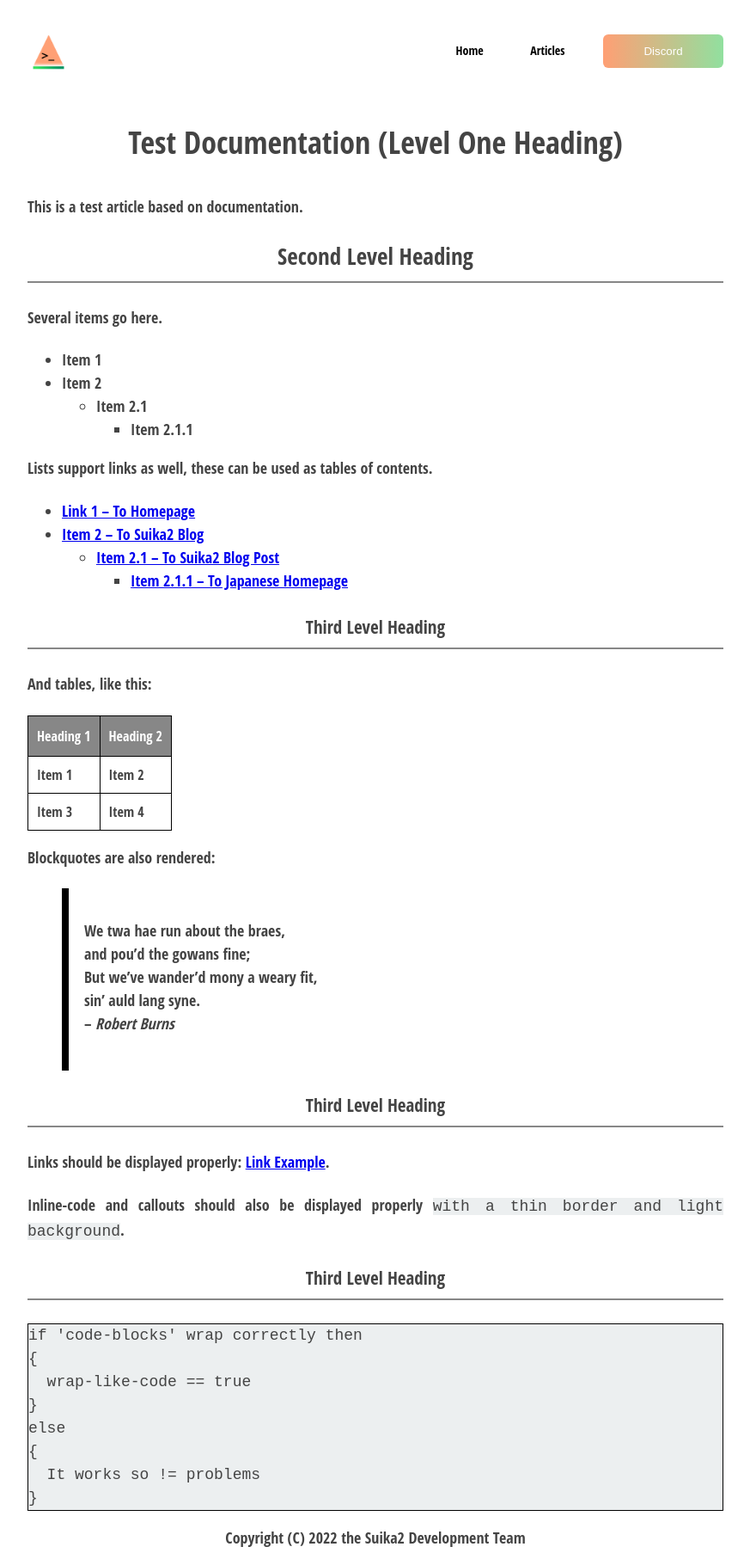
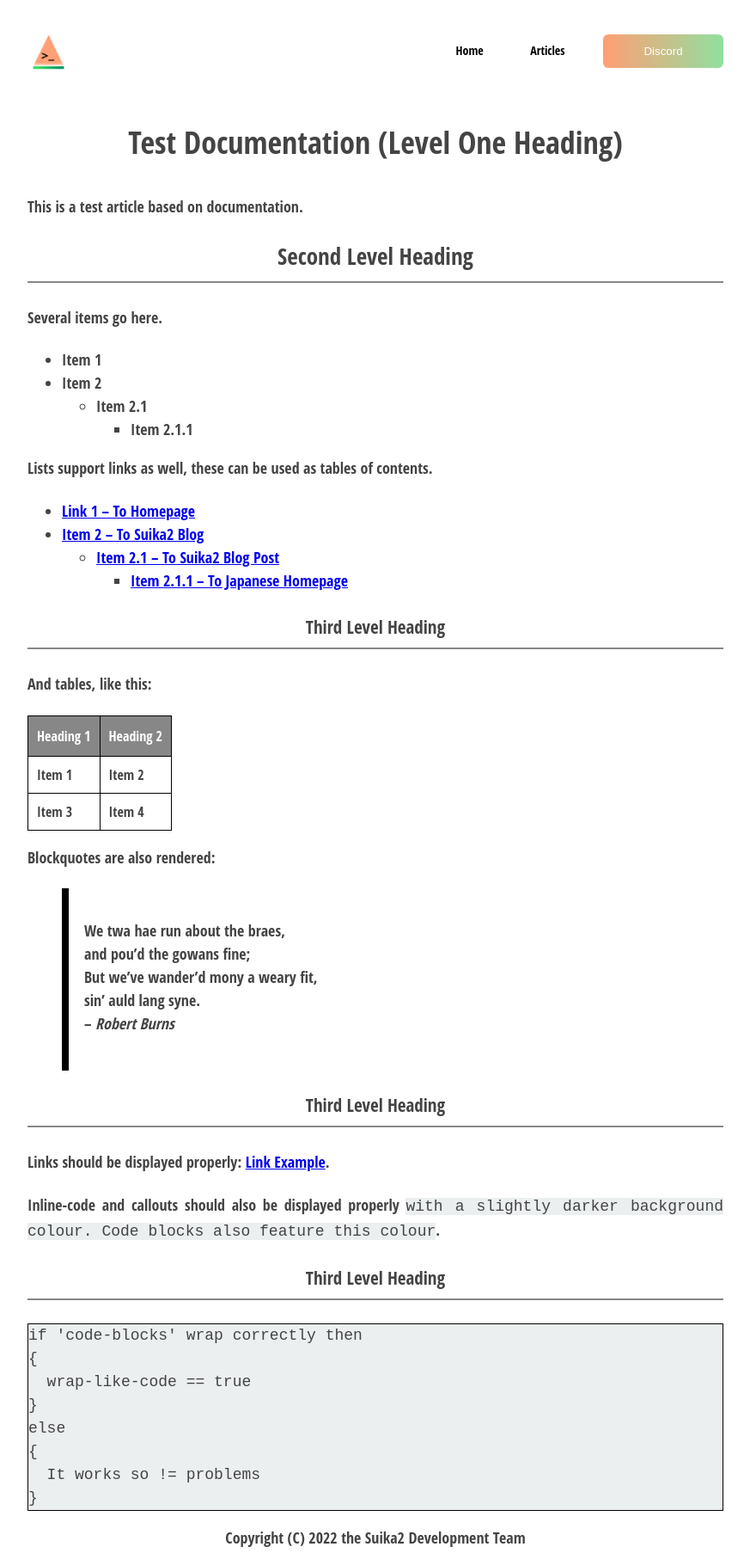
Before and after one commit to suika2engine/suika2engine.github.io, a Jekyll site: the page built from docs/doc-test.md, in a window 1280 px wide. Shown: the whole page at 86% size, without its empty margins (203-1076 px from the left). Built offline with Jekyll 4.4.1, drawn with Linux system fonts in a browser that asks for light colours; our own code applies the rules of GitHub Pages for plain Markdown files.

Commit message:
Update doc-test.md

```diff
--- a/docs/doc-test.md
+++ b/docs/doc-test.md
@@ -39,7 +39,7 @@ Blockquotes are also rendered:
 ### Third Level Heading
 Links should be displayed properly: [Link Example](https://docs.suika2.com/).
 
-Inline-code and callouts should also be displayed properly `with a thin border and light background`.
+Inline-code and callouts should also be displayed properly `with a slightly darker background colour. Code blocks also feature this colour`.
 
 ### Third Level Heading
 
```
